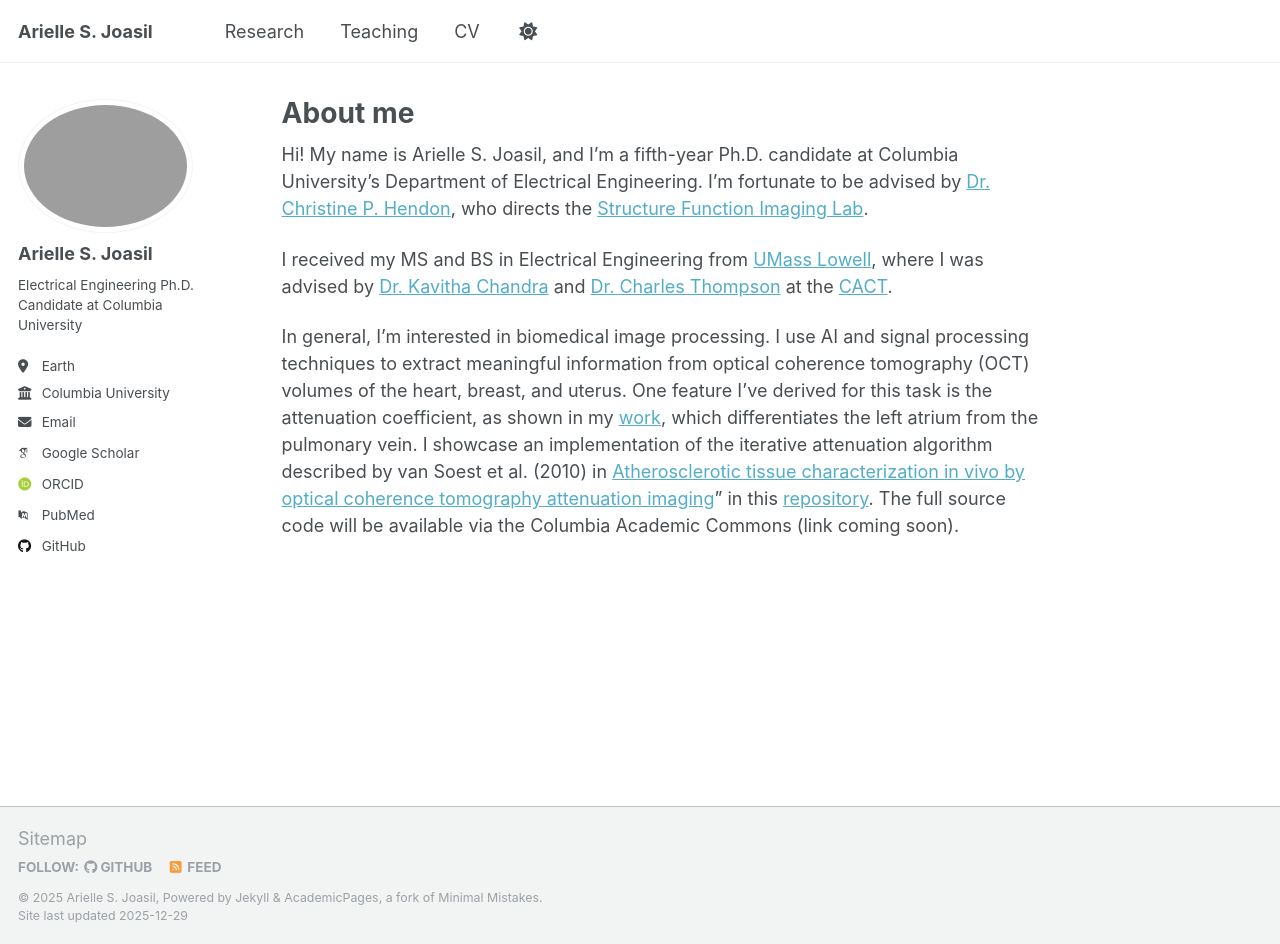
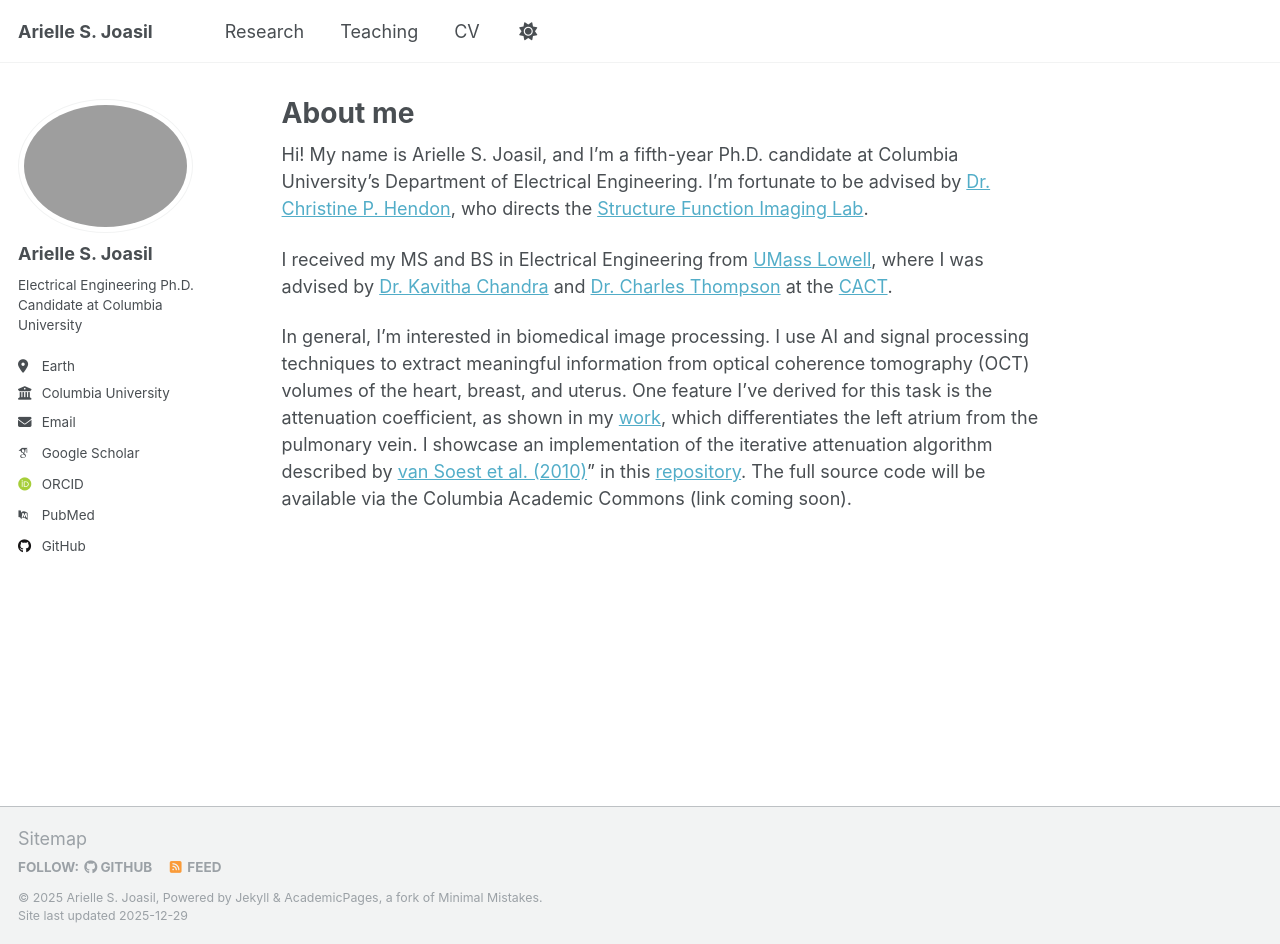
Before and after one commit to ari-jpg/ari-jpg.github.io, a Jekyll site: the page built from _pages/about.md, in a window 1280 px wide and 944 px high. Built offline with Jekyll 4.4.1, drawn with Linux system fonts in a browser that asks for light colours; some web fonts are replaced.

Commit message:
Update about.md

```diff
--- a/_pages/about.md
+++ b/_pages/about.md
@@ -11,4 +11,4 @@ Hi! My name is Arielle S. Joasil, and I'm a fifth-year Ph.D. candidate at Columb
 
 I received my MS and BS in Electrical Engineering from [UMass Lowell](https://www.uml.edu/engineering/electrical-computer/), where I was advised by [Dr. Kavitha Chandra](https://www.uml.edu/research/cact/people/chandra-kavitha.aspx) and [Dr. Charles Thompson](https://www.uml.edu/research/cact/people/thompson-charles.aspx) at the [CACT](https://www.uml.edu/research/cact/).
 
-In general, I'm interested in biomedical image processing. I use AI and signal processing techniques to extract meaningful information from optical coherence tomography (OCT) volumes of the heart, breast, and uterus. One feature I've derived for this task is the attenuation coefficient, as shown in my [work](https://doi.org/10.1117/1.JBO.30.1.016005), which differentiates the left atrium from the pulmonary vein. I showcase an implementation of the iterative attenuation algorithm described by van Soest et al. (2010) in [Atherosclerotic tissue characterization in vivo by optical coherence tomography attenuation imaging](https://doi.org/10.1117/1.3280271)" in this [repository](). The full source code will be available via the Columbia Academic Commons (link coming soon).
+In general, I'm interested in biomedical image processing. I use AI and signal processing techniques to extract meaningful information from optical coherence tomography (OCT) volumes of the heart, breast, and uterus. One feature I've derived for this task is the attenuation coefficient, as shown in my [work](https://doi.org/10.1117/1.JBO.30.1.016005), which differentiates the left atrium from the pulmonary vein. I showcase an implementation of the iterative attenuation algorithm described by [van Soest et al. (2010)](https://doi.org/10.1117/1.3280271)" in this [repository](https://github.com/ari-jpg/oct-attenuation-profile-pub). The full source code will be available via the Columbia Academic Commons (link coming soon).
```
